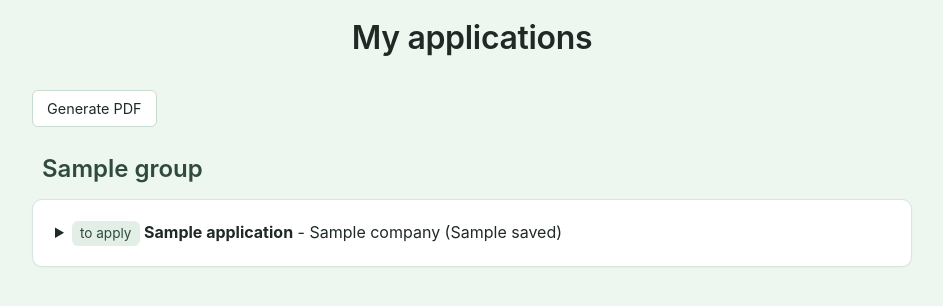
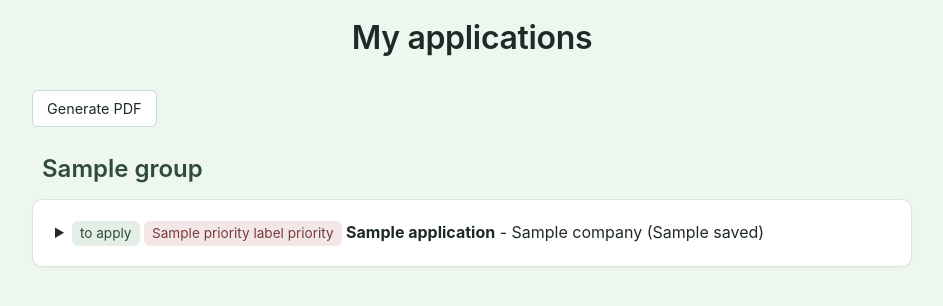
Before and after one commit to yanucodes/job-search-tool, a Flask app: template templates/applications.html in a window 1280 px wide. Shown: the part 70-376 px from the top of the page, without its empty margins (168-1111 px from the left). Run offline with Flask 3, Linux system fonts and the light colour scheme; the template is opened without the code that fills it: most values are stand-ins (such as "Sample title", 1, 10 or a date in 2020).

Commit message:
Add optional priority levels to jobs
Let the user mark a saved job with a priority (high/moderate/low):
- optional dropdown next to "Add to my list" on the review page
- a priority dropdown and an always-visible badge on the applications page
- store the level as an integer under "priority"; the key is absent when
  no priority is set
- sort the "to apply" list by priority and the "applied" list and PDF by
  application date (oldest first)

Co-Authored-By: Claude Opus 4.8 <noreply@anthropic.com>

```diff
--- a/app.py
+++ b/app.py
@@ -43,7 +43,9 @@ def review():
     service, record = jobs[0]
     description = search.SERVICES[service].description(record)
     return render_template("review.html", service=service, job=record,
-                           description=description, total=len(jobs))
+                           description=description, total=len(jobs),
+                           priorities=tracker.PRIORITIES,
+                           priority_labels=tracker.PRIORITY_LABELS)
 
 
 @app.route("/review/search", methods=["POST"])
@@ -66,11 +68,14 @@ def resolve_job(action):
     """
     service = request.form["service"]
     job_id = request.form["job_id"]
+    raw = request.form.get("priority", "")
+    priority = int(raw) if raw.isdigit() and int(raw) in tracker.PRIORITIES \
+        else None
     for entry in get_pending_jobs():
         if entry[0] == service and entry[1]["id"] == job_id:
             tracker.mark_seen(service, job_id)
             if action == "save":
-                tracker.add_application(service, entry[1])
+                tracker.add_application(service, entry[1], priority)
             pending_jobs.remove(entry)
             break
     return redirect(url_for("review"))
@@ -94,15 +99,19 @@ def applications():
     for application in applications:
         application["status"] = tracker.get_status(application)
     entries = list(enumerate(applications))
+    to_apply = sorted((e for e in entries if e[1]["status"] == "to apply"),
+                      key=lambda e: e[1].get("priority", 99))
+    applied = sorted((e for e in entries if e[1]["status"] != "to apply"),
+                     key=lambda e: e[1].get("applied", ""))
     groups = [
-        ("To apply", [entry for entry in entries
-                      if entry[1]["status"] == "to apply"]),
-        ("Applied", [entry for entry in entries
-                     if entry[1]["status"] != "to apply"]),
+        ("To apply", to_apply),
+        ("Applied", applied),
     ]
     return render_template("applications.html", groups=groups,
                            empty=not applications,
                            statuses=tracker.STATUSES,
+                           priorities=tracker.PRIORITIES,
+                           priority_labels=tracker.PRIORITY_LABELS,
                            timeline_fields=tracker.TIMELINE_FIELDS,
                            expand=request.args.get("open") == "1")
 
@@ -123,6 +132,21 @@ def update_status(index):
     return redirect(url_for("applications"))
 
 
+@app.route("/applications/<int:index>/priority", methods=["POST"])
+def update_priority(index):
+    """Set or clear the priority of a saved job.
+
+    Args:
+        index: Index of the application in the saved list.
+    """
+    raw = request.form.get("priority", "")
+    priority = int(raw) if raw.isdigit() and int(raw) in tracker.PRIORITIES \
+        else None
+    if 0 <= index < len(tracker.load_applications()):
+        tracker.update_priority(index, priority)
+    return redirect(url_for("applications"))
+
+
 @app.route("/applications/pdf")
 def applications_pdf():
     """Generate a PDF summary of the application list and return it."""
--- a/static/style.css
+++ b/static/style.css
@@ -144,6 +144,20 @@ select:focus {
     color: #2f4a3e;
 }
 
+.priority {
+    display: inline-block;
+    background-color: #f3e6e6;
+    border-radius: 6px;
+    padding: 2px 8px;
+    font-size: 0.85em;
+    color: #7a3b3b;
+}
+
+.priority.none {
+    background-color: #eeeeee;
+    color: #888888;
+}
+
 details summary {
     cursor: pointer;
 }
--- a/templates/applications.html
+++ b/templates/applications.html
@@ -20,6 +20,11 @@
         <details {% if expand %}open{% endif %}>
             <summary>
                 <span class="status">{{ application.status }}</span>
+                {% if application.priority %}
+                <span class="priority">{{ priority_labels[application.priority] }} priority</span>
+                {% else %}
+                <span class="priority none">no priority</span>
+                {% endif %}
                 <strong>{{ application.title }}</strong> -
                 {{ application.company }} ({{ application.saved }})
             </summary>
@@ -46,6 +51,20 @@
                     {% endfor %}
                 </select>
             </form>
+            <form method="POST"
+                  action="{{ url_for('update_priority', index=index) }}">
+                <label for="priority-{{ index }}">Priority: </label>
+                <select id="priority-{{ index }}" name="priority"
+                        onchange="this.form.submit()">
+                    <option value="" {% if not application.priority %}selected{% endif %}>
+                        no priority</option>
+                    {% for level in priorities %}
+                    <option value="{{ level }}"
+                            {% if level == application.priority %}selected{% endif %}>
+                        {{ priority_labels[level] }}</option>
+                    {% endfor %}
+                </select>
+            </form>
         </details>
     </div>
     {% endfor %}
--- a/templates/review.html
+++ b/templates/review.html
@@ -22,6 +22,12 @@
             <form method="POST" action="{{ url_for('resolve_job', action='save') }}">
                 <input type="hidden" name="service" value="{{ service }}">
                 <input type="hidden" name="job_id" value="{{ job.id }}">
+                <select name="priority">
+                    <option value="" selected>no priority</option>
+                    {% for level in priorities %}
+                    <option value="{{ level }}">{{ priority_labels[level] }}</option>
+                    {% endfor %}
+                </select>
                 <input type="submit" value="Add to my list">
             </form>
             <form method="POST" action="{{ url_for('resolve_job', action='seen') }}">
--- a/tracker.py
+++ b/tracker.py
@@ -15,6 +15,8 @@ APPLICATIONS_TABLE = "applications.tex"
 TIMELINE_FIELDS = ["applied", "invited", "interview", "decided"]
 DECISIONS = ["offer", "rejected"]
 STATUSES = ["to apply", "applied", "invited", "interview"] + DECISIONS
+PRIORITIES = [1, 2, 3]
+PRIORITY_LABELS = {1: "high", 2: "moderate", 3: "low"}
 LATEX_SPECIAL_CHARS = {
     "\\": r"\textbackslash{}",
     "&": r"\&",
@@ -195,9 +197,9 @@ def write_latex_table(applications):
         applications: List of application dictionaries.
     """
     rows = []
-    for application in applications:
-        if not application.get("applied"):
-            continue
+    applied = sorted((a for a in applications if a.get("applied")),
+                     key=lambda a: a["applied"])
+    for application in applied:
         rows.append(f"{latex_job_cell(application)} & "
                     f"{latex_timeline_cell(application)} \\\\\n\\hline\n")
     header = TABLE_HEADER % format_date(datetime.date.today().isoformat())
@@ -205,21 +207,27 @@ def write_latex_table(applications):
         f.write(header + "".join(rows) + TABLE_FOOTER)
 
 
-def add_application(service, record):
+def add_application(service, record, priority=None):
     """Add a job to the application list with an empty timeline.
 
     Args:
         service: Name of the job board the job came from.
         record: Normalized job record as returned by the board's normalize().
+        priority: Optional priority level (one of PRIORITIES). When given, it
+            is stored under "priority"; when omitted the key is left out, which
+            marks the job as having no chosen priority.
     """
     applications = load_applications()
-    applications.append({
+    application = {
         "service": service,
         "saved": datetime.date.today().isoformat(),
         **{field: "" for field in TIMELINE_FIELDS},
         "decision": "",
         **record,
-    })
+    }
+    if priority in PRIORITIES:
+        application["priority"] = priority
+    applications.append(application)
     save_applications(applications)
 
 
@@ -267,3 +275,20 @@ def update_status(index, status):
         application[later_field] = ""
     application["decision"] = status if status in DECISIONS else ""
     save_applications(applications)
+
+
+def update_priority(index, priority):
+    """Set or clear the priority of a saved job.
+
+    Args:
+        index: Index of the application in the saved list.
+        priority: New priority (one of PRIORITIES), or None to clear it. When
+            cleared, the "priority" key is removed so the job has no priority.
+    """
+    applications = load_applications()
+    application = applications[index]
+    if priority in PRIORITIES:
+        application["priority"] = priority
+    else:
+        application.pop("priority", None)
+    save_applications(applications)
```
Also changed, not shown: README.md.
